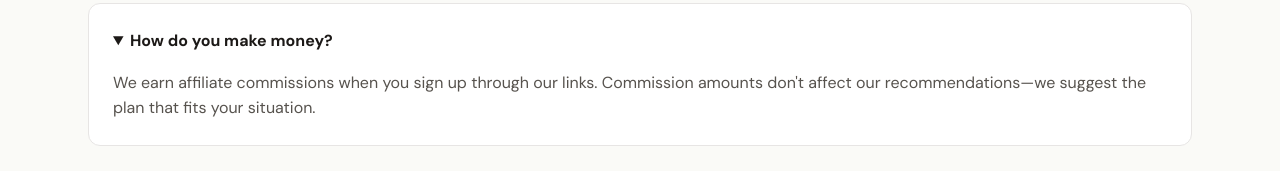
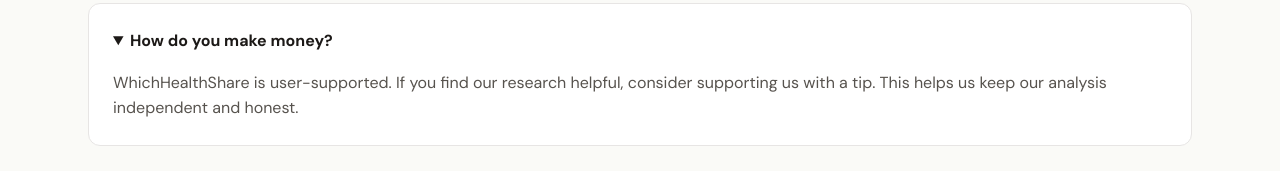
Before and after one commit to toddp1985/whichhealthshare, a Next.js app: page / in a window 1280 px wide. Both pictures are taken after a click on the heading "How do you make money?". Shown: the part 3876-4047 px from the top of the page. Built offline with nearby package versions, Linux system fonts and the light colour scheme.

Commit message:
update: change 'how we make money' to user-supported messaging

```diff
--- a/src/app/page.tsx
+++ b/src/app/page.tsx
@@ -185,7 +185,7 @@
             <details className="card">
               <summary className="font-bold cursor-pointer">How do you make money?</summary>
               <p className="mt-4 text-[var(--color-text-secondary)]">
-                We earn affiliate commissions when you sign up through our links. Commission amounts don't affect our recommendations—we suggest the plan that fits your situation.
+                WhichHealthShare is user-supported. If you find our research helpful, consider supporting us with a tip. This helps us keep our analysis independent and honest.
               </p>
             </details>
           </div>
```
